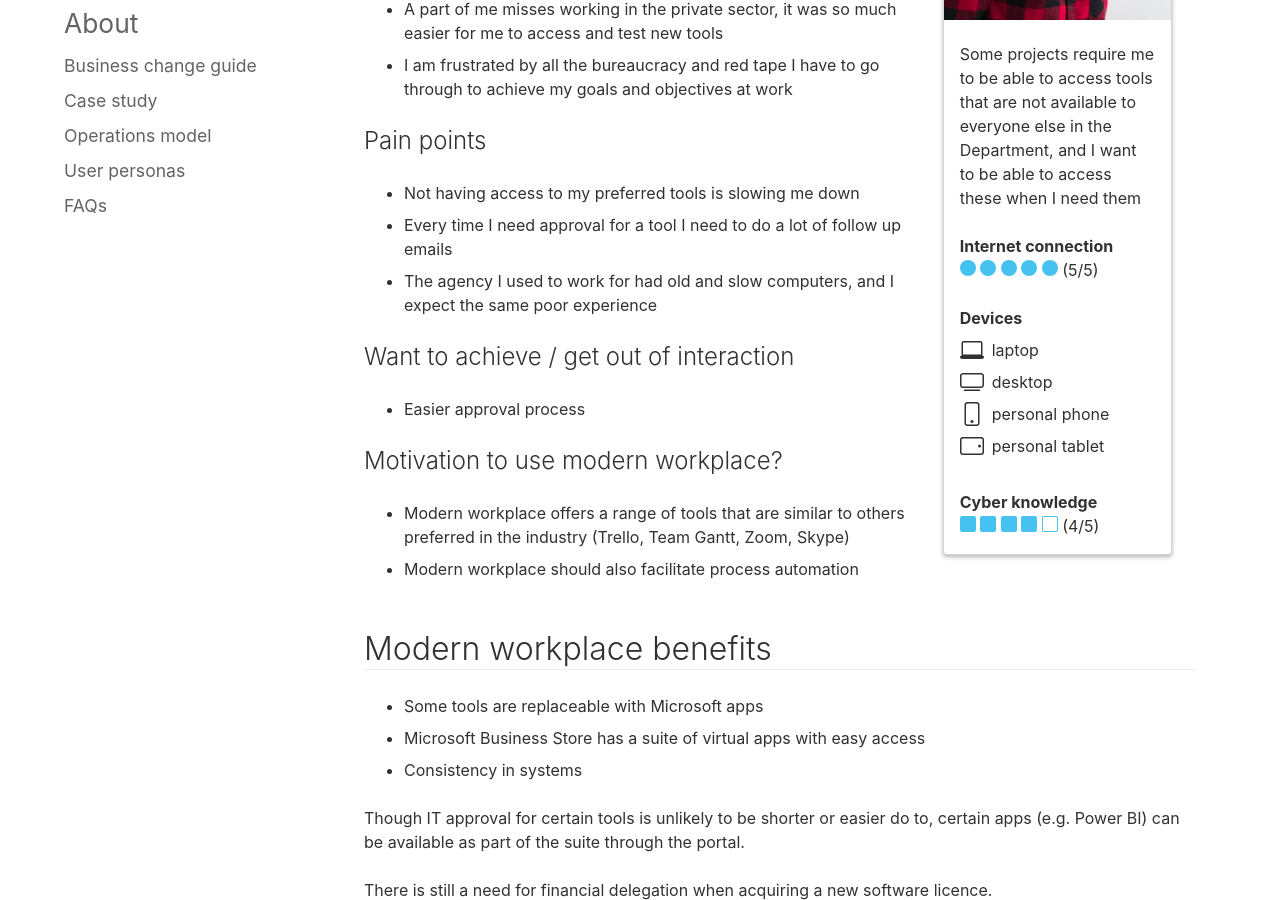
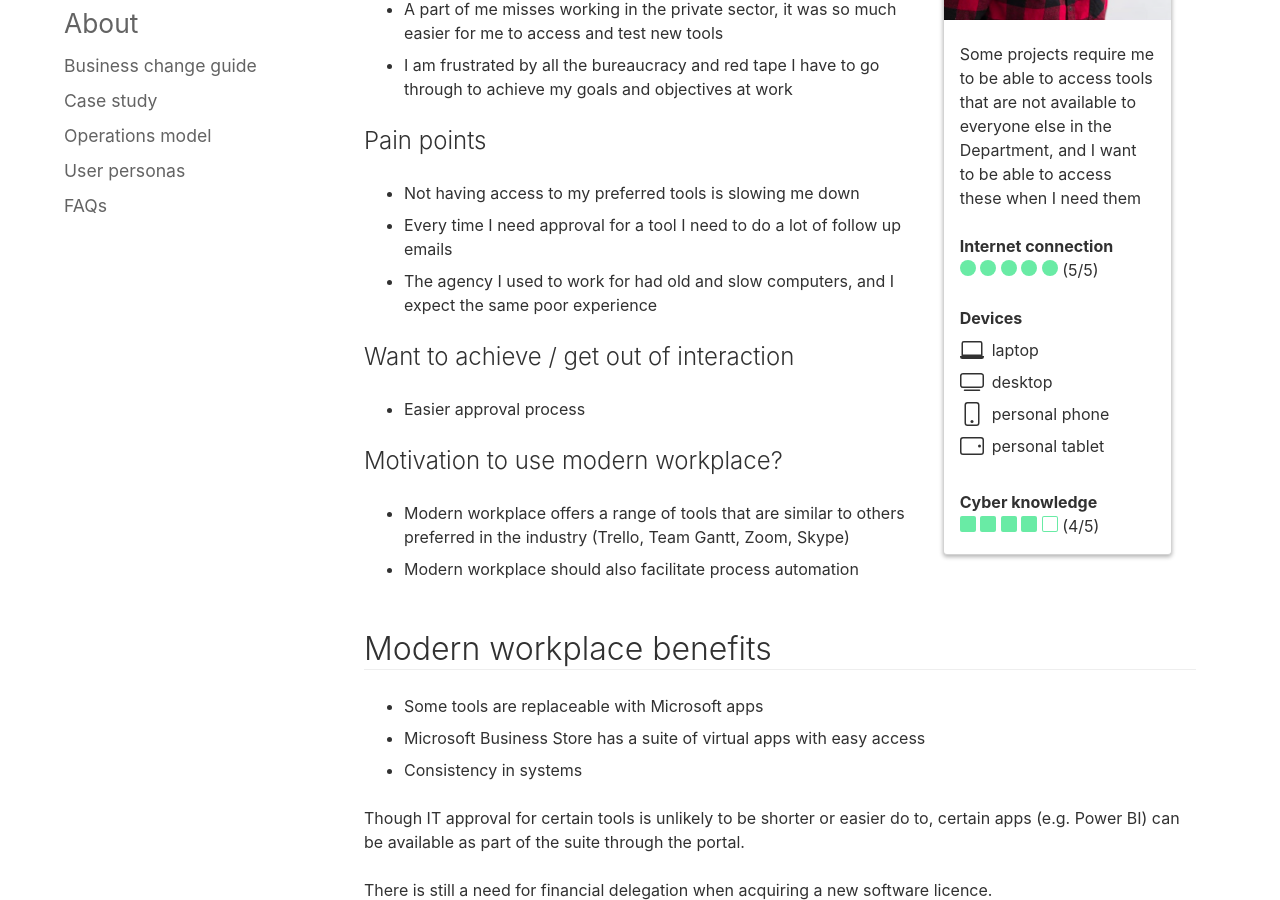
Before and after one commit to ASD-Blueprint/desktop.gov.au, a Jekyll site: the page built from about/gadgeteer.md, in a window 1280 px wide and 900 px high, scrolled down 651 px. Built offline with Jekyll 4.4.1, drawn with Linux system fonts in a browser that asks for light colours; comment, search, counter and statistics services are not loaded.

Commit message:
Updating color

```diff
--- a/_layouts/persona.html
+++ b/_layouts/persona.html
@@ -9,16 +9,16 @@
         {% break %}
     {% endif %}
 {% endfor %}
-{% assign circle = '<svg width="1em" height="1em" viewBox="0 0 16 16" fill="#45C2F0" xmlns="http://www.w3.org/2000/svg">
+{% assign circle = '<svg width="1em" height="1em" viewBox="0 0 16 16" fill="#69EBA5" xmlns="http://www.w3.org/2000/svg">
     <path fill-rule="evenodd" d="M8 15A7 7 0 1 0 8 1a7 7 0 0 0 0 14zm0 1A8 8 0 1 0 8 0a8 8 0 0 0 0 16z"/>
   </svg>' %}
-{% assign circle_fill = '<svg width="1em" height="1em" viewBox="0 0 16 16" fill="#45C2F0" xmlns="http://www.w3.org/2000/svg">
+{% assign circle_fill = '<svg width="1em" height="1em" viewBox="0 0 16 16" fill="#69EBA5" xmlns="http://www.w3.org/2000/svg">
     <circle cx="8" cy="8" r="8"/>
   </svg>' %}
-{% assign square = '<svg width="1em" height="1em" viewBox="0 0 16 16" fill="#45C2F0" xmlns="http://www.w3.org/2000/svg">
+{% assign square = '<svg width="1em" height="1em" viewBox="0 0 16 16" fill="#69EBA5" xmlns="http://www.w3.org/2000/svg">
     <path fill-rule="evenodd" d="M14 1H2a1 1 0 0 0-1 1v12a1 1 0 0 0 1 1h12a1 1 0 0 0 1-1V2a1 1 0 0 0-1-1zM2 0a2 2 0 0 0-2 2v12a2 2 0 0 0 2 2h12a2 2 0 0 0 2-2V2a2 2 0 0 0-2-2H2z"/>
   </svg>' %}
-{% assign square_fill = '<svg width="1em" height="1em" viewBox="0 0 16 16" fill="#45C2F0" xmlns="http://www.w3.org/2000/svg">
+{% assign square_fill = '<svg width="1em" height="1em" viewBox="0 0 16 16" fill="#69EBA5" xmlns="http://www.w3.org/2000/svg">
     <path d="M0 2a2 2 0 0 1 2-2h12a2 2 0 0 1 2 2v12a2 2 0 0 1-2 2H2a2 2 0 0 1-2-2V2z"/>
   </svg>' %}
 {% assign tablet = '<svg width="1em" height="1em" viewBox="0 0 16 16" fill="currentColor" xmlns="http://www.w3.org/2000/svg">
```
